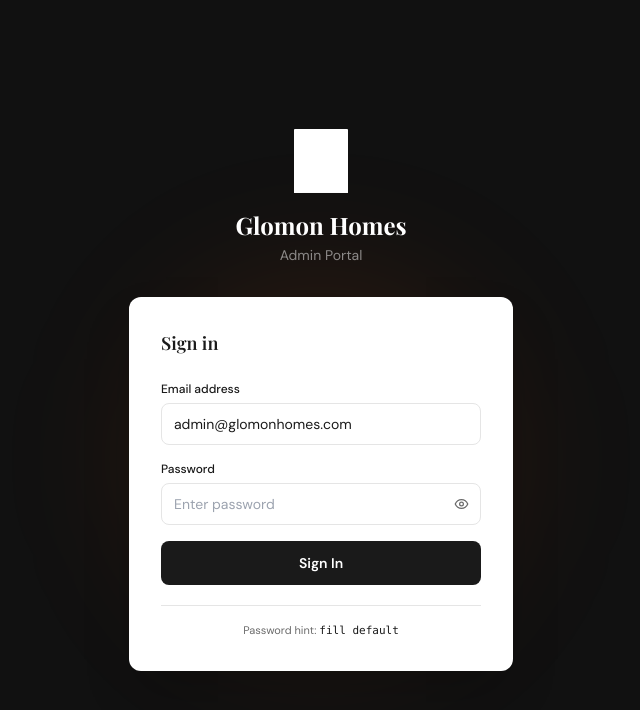
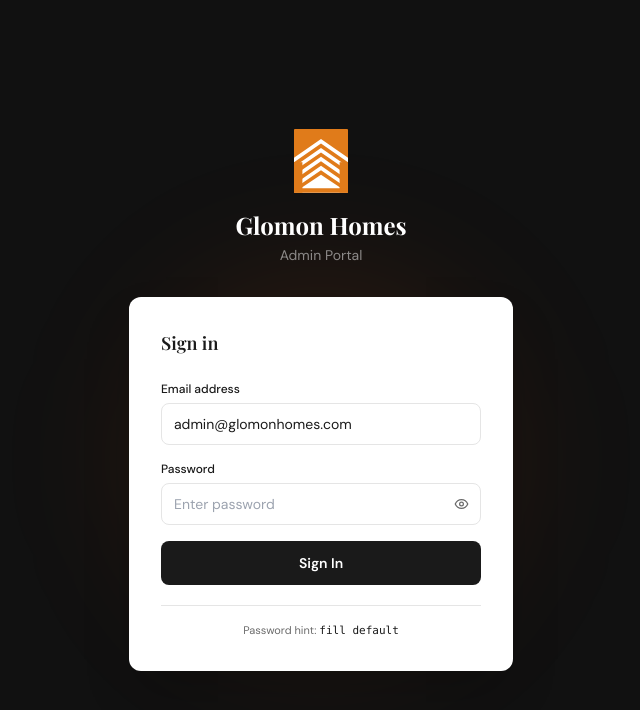
Before and after one commit to Muhumuza256/glomon-homes, a React (Vite) app in the folder frontend/: page /admin/login in a window 1280 px wide. Shown: the top 710 px of the page, without its empty margins (319-959 px from the left). Built offline with nearby package versions, Linux system fonts and the light colour scheme; no server answers.

Commit message:
Fixinf logo appearing as a white square in dark mode by removing brightness-0 and invert classes from the logo images in Footer.jsx, AdminLayout.jsx, and AdminLoginPage.jsx.

```diff
--- a/frontend/src/admin/AdminLayout.jsx
+++ b/frontend/src/admin/AdminLayout.jsx
@@ -33,7 +33,6 @@ function SidebarContent({ onClose }) {
             src="/logo-icon.svg"
             alt="Glomon Homes Logo"
             className="h-8 w-auto shrink-0"
-            style={{ filter: 'brightness(0) invert(1)' }}
           />
           <div className="leading-tight">
             <p className="font-display font-bold text-white text-sm">Glomon Homes</p>
--- a/frontend/src/admin/AdminLoginPage.jsx
+++ b/frontend/src/admin/AdminLoginPage.jsx
@@ -62,7 +62,6 @@ export default function AdminLoginPage() {
             src="/logo-icon.svg"
             alt="Glomon Homes Logo"
             className="h-16 w-auto mx-auto mb-4"
-            style={{ filter: 'brightness(0) invert(1)' }}
           />
           <h1 className="font-display font-bold text-white text-2xl">Glomon Homes</h1>
           <p className="text-white/50 text-sm mt-1">Admin Portal</p>
--- a/frontend/src/components/layout/Footer.jsx
+++ b/frontend/src/components/layout/Footer.jsx
@@ -43,7 +43,6 @@ export default function Footer() {
                 src="/logo-icon.svg"
                 alt="Glomon Homes Logo"
                 className="h-11 w-auto shrink-0"
-                style={{ filter: 'brightness(0) invert(1)' }}
               />
               <div className="flex flex-col leading-none">
                 <span className="font-display font-bold text-[20px] tracking-[0.05em] text-white">
```
